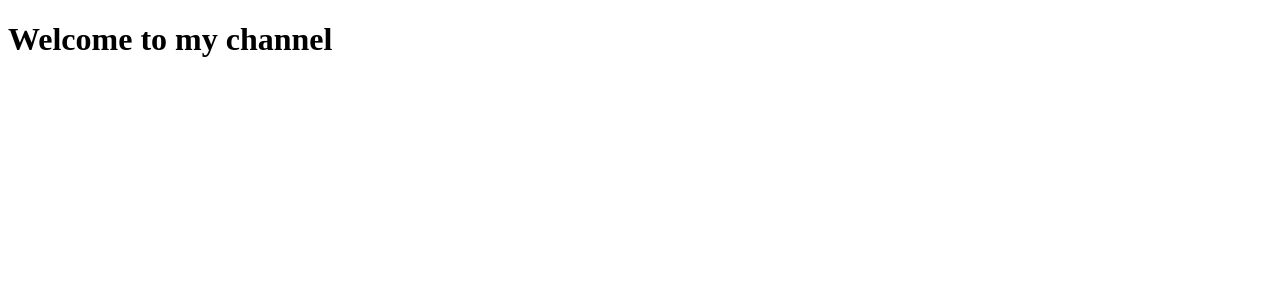
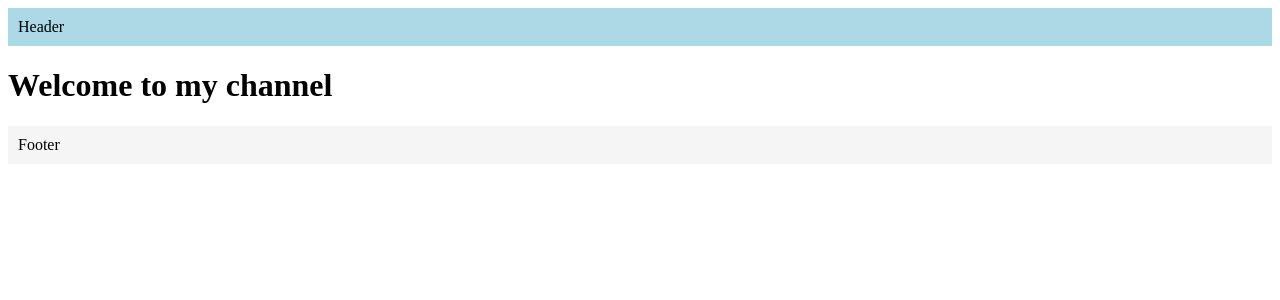
Before and after one commit to jolu3475/firstnext, a Next.js app: page / in a window 1280 px wide. Shown: the top 300 px of the page. Built offline with nearby package versions, Linux system fonts and the light colour scheme.

Commit message:
Ajout d'un en-tête et d'un pied de page dans le composant Layout

```diff
--- a/src/app/layout.js
+++ b/src/app/layout.js
@@ -1,7 +1,17 @@
 export default function Layout({ children }) {
   return (
     <html>
-      <body>{children}</body>
+      <body>
+        <header style={{ backgroundColor: 'lightblue', padding: '10px' }}>
+          {' '}
+          Header
+        </header>
+        {children}
+        <footer style={{ backgroundColor: 'whitesmoke', padding: '10px' }}>
+          {' '}
+          Footer
+        </footer>
+      </body>
     </html>
   )
 }
```
